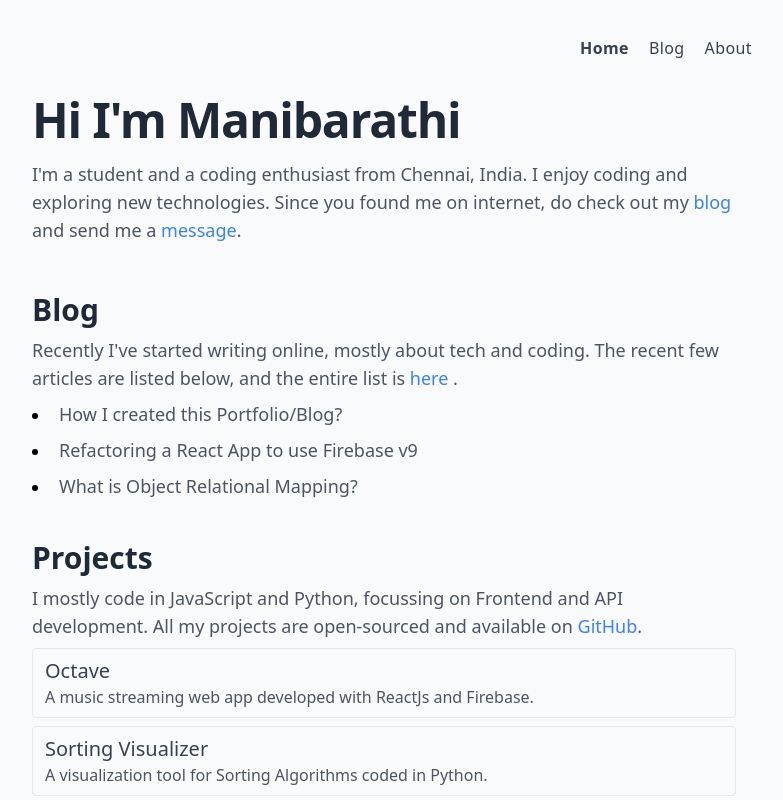
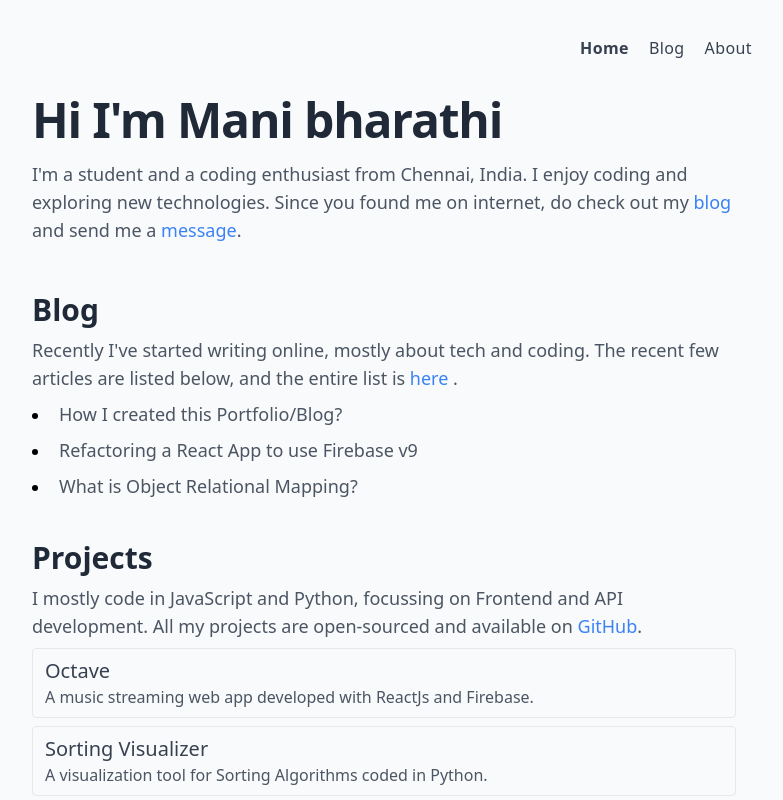
Before and after one commit to mani-barathi/manibarathi.xyz, a Next.js app: page / in a window 1280 px wide. Shown: the top 800 px of the page, without its empty margins (256-1039 px from the left). Built offline with nearby package versions, Linux system fonts and the light colour scheme.

Commit message:
fixed spelling

```diff
--- a/components/PageContainer.js
+++ b/components/PageContainer.js
@@ -5,7 +5,7 @@ import Footer from "./Footer";
 
 function PageContainer({ noNavbar, children, ...metas }) {
   const meta = {
-    title: "Manibarathi",
+    title: "Mani bharathi",
     description: "I'm a Computer Science Student and a coding enthusiast.",
     image: null,
     ...metas,
--- a/package.json
+++ b/package.json
@@ -2,7 +2,7 @@
   "private": true,
   "scripts": {
     "dev": "next dev",
-    "build": "next build",
+    "build": "next build && next export",
     "start": "next start"
   },
   "dependencies": {
--- a/pages/about.js
+++ b/pages/about.js
@@ -10,7 +10,7 @@ export default function About() {
   ];
 
   return (
-    <PageContainer title="About - Manibarathi">
+    <PageContainer title="About - Mani bharathi">
       <h1 className="font-bold text-gray-800 text-3xl sm:text-5xl tracking-tight mb-4">
         About
       </h1>
--- a/pages/blog/[slug].js
+++ b/pages/blog/[slug].js
@@ -15,7 +15,7 @@ function formatDate(d) {
 function BlogPage({ frontmatter, slug, mdxSource, readingTime }) {
   return (
     <PageContainer
-      title={`${frontmatter.title} - Manibarathi`}
+      title={`${frontmatter.title} - Mani bharathi`}
       description={frontmatter.description}
       image={
         frontmatter.image
@@ -29,7 +29,7 @@ function BlogPage({ frontmatter, slug, mdxSource, readingTime }) {
         </h1>
         <div className="text-gray-500 flex flex-col sm:flex-row sm:justify-between">
           <p>
-            {"Manibarathi"} / {formatDate(frontmatter.date)}
+            {"Mani bharathi"} / {formatDate(frontmatter.date)}
           </p>
           <span>{readingTime.text} </span>
         </div>
--- a/pages/blog/index.js
+++ b/pages/blog/index.js
@@ -5,7 +5,7 @@ import { getAllBlogsFrontmatter } from "../../utils/blog";
 export default function Index({ blogPosts }) {
   return (
     <PageContainer
-      title="Blog - Manibarathi"
+      title="Blog - Mani bharathi"
       description="This is a space where I write about tech, coding, and much more
           sharing my thoughts and experiences."
     >
--- a/pages/index.js
+++ b/pages/index.js
@@ -10,7 +10,7 @@ export default function Home({ blogPosts }) {
     <PageContainer>
       <div>
         <h1 className="font-bold text-gray-800 text-3xl sm:text-5xl tracking-tight mb-4">
-          Hi I'm Manibarathi
+          Hi I'm Mani bharathi
         </h1>
         <h3 className="mt-4 mb-4 text-gray-600 sm:text-lg">
           I'm a student and a coding enthusiast from Chennai, India. I enjoy
--- a/pages/message.js
+++ b/pages/message.js
@@ -65,7 +65,7 @@ export default function Message() {
 
   return (
     <PageContainer
-      title="Message - Manibarathi"
+      title="Message - Mani bharathi"
       description="Whether it's feedback or a question or a suggestion, do send me a message."
     >
       <div>
```
